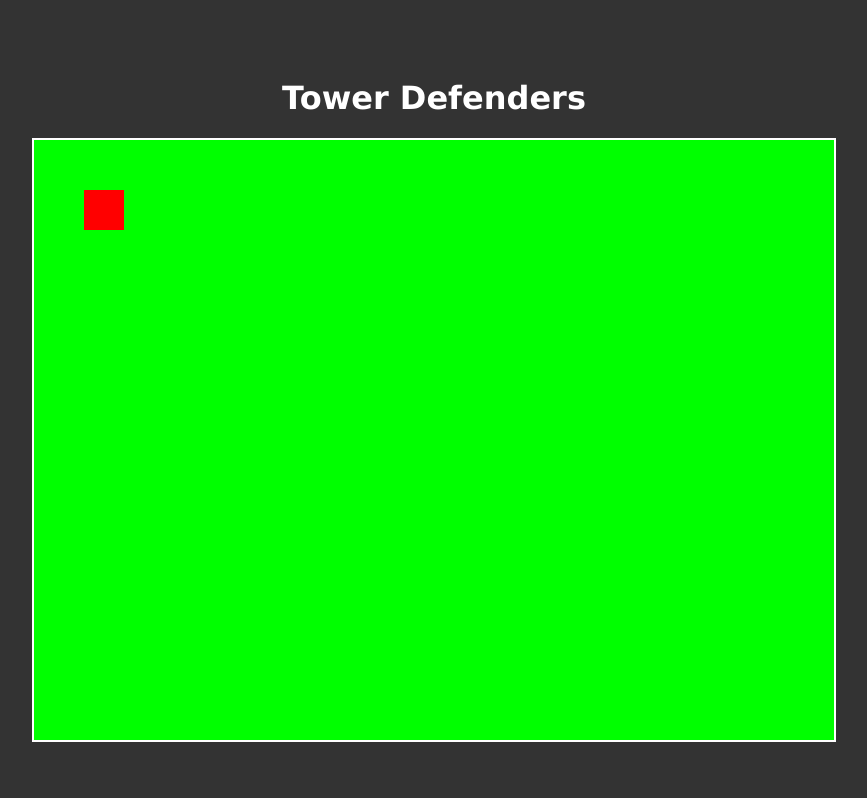
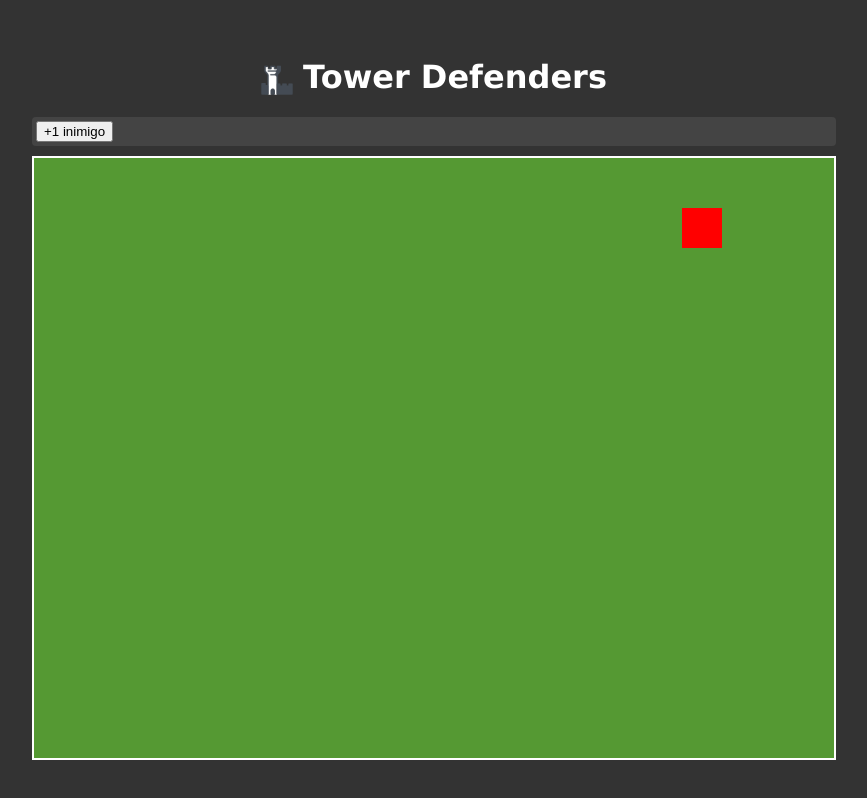
Before and after one commit to Chrom4/tower_defenders, a plain HTML site: page index.html in a window 1280 px wide. Shown: the whole page, without its empty margins (206-1073 px from the left). Drawn offline with Linux system fonts and the light colour scheme.

Commit message:
made the enemy walk and made classes

```diff
--- /dev/null
+++ b/classes/Enemy.js
@@ -0,0 +1,30 @@
+export class Enemy {
+    constructor(context) {
+        this.context = context;
+
+        this.width = 40;
+        this.height = 40;
+
+        this.x = 50;
+        this.y = 50;
+
+        this.color = "#f00";
+        this.speed = 2;
+    }
+
+    draw = () => {
+        this.context.fillStyle = this.color;
+        this.context.fillRect(this.x, this.y, this.width, this.height);
+    }
+
+    move = () => {
+        const { right: limitRight } = this.context.canvas.getBoundingClientRect();
+
+        if (this.x + this.width >= limitRight) {
+            this.x = 50;
+        } else {
+            this.x += this.speed;
+        }
+
+    }
+}
--- /dev/null
+++ b/classes/Game.js
@@ -0,0 +1,41 @@
+import { Enemy } from "./Enemy.js";
+
+export class Game {
+    constructor(context) {
+        this.context = context;
+
+        this.width = context.canvas.width;
+        this.height = context.canvas.height;
+
+        this.enemies = [];
+    }
+
+
+    gameLoop = () => {
+        this.context.clearRect(0, 0, this.width, this.height);
+        this.renderBackground();
+
+        for (let enemy of this.enemies) {
+            enemy.draw();
+            enemy.move();
+        }
+
+        requestAnimationFrame(this.gameLoop)
+    };
+
+
+    startGame = () => {
+        console.log("Got context form gameCanvas:", this.context);
+        this.gameLoop();
+    };
+
+    renderBackground = () => {
+        this.context.fillStyle = "#593";
+        this.context.fillRect(0, 0, this.width, this.height);
+    };
+
+    spawnEnemy = () => {
+        const newEnemy = new Enemy(this.context);
+        this.enemies.push(newEnemy);
+    }
+}
--- a/global.css
+++ b/global.css
@@ -14,3 +14,14 @@ body {
   justify-content: center;
   margin: 0;
 }
+
+h1::before {
+  content: "";
+  display: inline-block;
+  width: 32px;
+  height: 32px;
+  background-image: url('favicon.ico');
+  background-size: cover;
+  margin-right: 10px;
+  vertical-align: middle;
+}
--- a/index.html
+++ b/index.html
@@ -1,15 +1,24 @@
 <!DOCTYPE html>
 <html lang="pt-br">
+
 <head>
     <meta charset="UTF-8">
+    <link rel="icon" type="image/x-icon" href="favicon.ico">
     <meta name="viewport" content="width=device-width, initial-scale=1.0">
     <link rel="stylesheet" href="styles.css">
     <link rel="stylesheet" href="global.css">
     <title>Tower Defenders</title>
 </head>
+
 <body>
     <h1>Tower Defenders</h1>
-    <canvas id="gameCanvas" width="800" height="600"></canvas>
-    <script src="script.js"></script>
+    <div>
+        <div id="toolbar">
+            <button id="spawn-enemy" class="toolbar-button">+1 inimigo</button>
+        </div>
+        <canvas id="gameCanvas" width="800" height="600"></canvas>
+    </div>
+    <script type="module" src="script.js"></script>
 </body>
+
 </html>
--- a/script.js
+++ b/script.js
@@ -1,22 +1,15 @@
-const startGame = () => {
-  const canvas = document.getElementById("gameCanvas");
-  const context = canvas.getContext("2d");
+import { Game } from "./classes/Game.js";
 
-  console.log("Got context form gameCanvas:", context);
+const canvas = document.getElementById("gameCanvas");
+const context = canvas.getContext("2d");
 
-  renderBackground(context);
-};
+const spawnEnemyButton = document.getElementById("spawn-enemy");
 
-const renderBackground = (context) => {
-  context.fillStyle = "#0f0";
-  context.fillRect(0, 0, context.canvas.width, context.canvas.height);
+spawnEnemyButton.onclick = () => { game.spawnEnemy() }
 
-  context.fillStyle = "#f00";
-  context.fillRect(50, 50, 40, 40);
-};
+const game = new Game(context);
 
-const gameLoop = (context) => {
 
-};
+game.startGame();
 
-startGame();
+game.spawnEnemy();
--- a/styles.css
+++ b/styles.css
@@ -2,3 +2,14 @@ canvas {
     background-color: #000;
     border: 2px solid white;
 }
+
+#toolbar {
+    display: flex;
+    flex-direction: row;
+    background-color: #444;
+    padding: 4px;
+    margin-bottom: 10px;
+    border-radius: 4px;
+}
+
+.toolbar-button {}
```
Also changed, not shown: favicon.ico (added).
